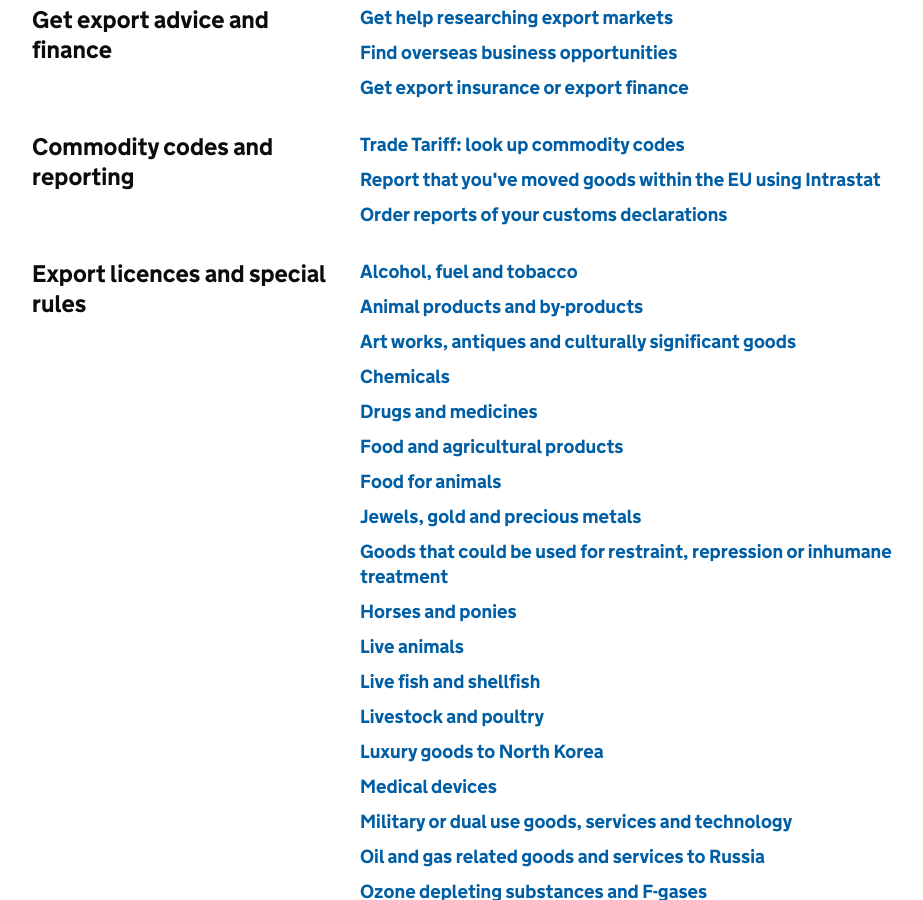
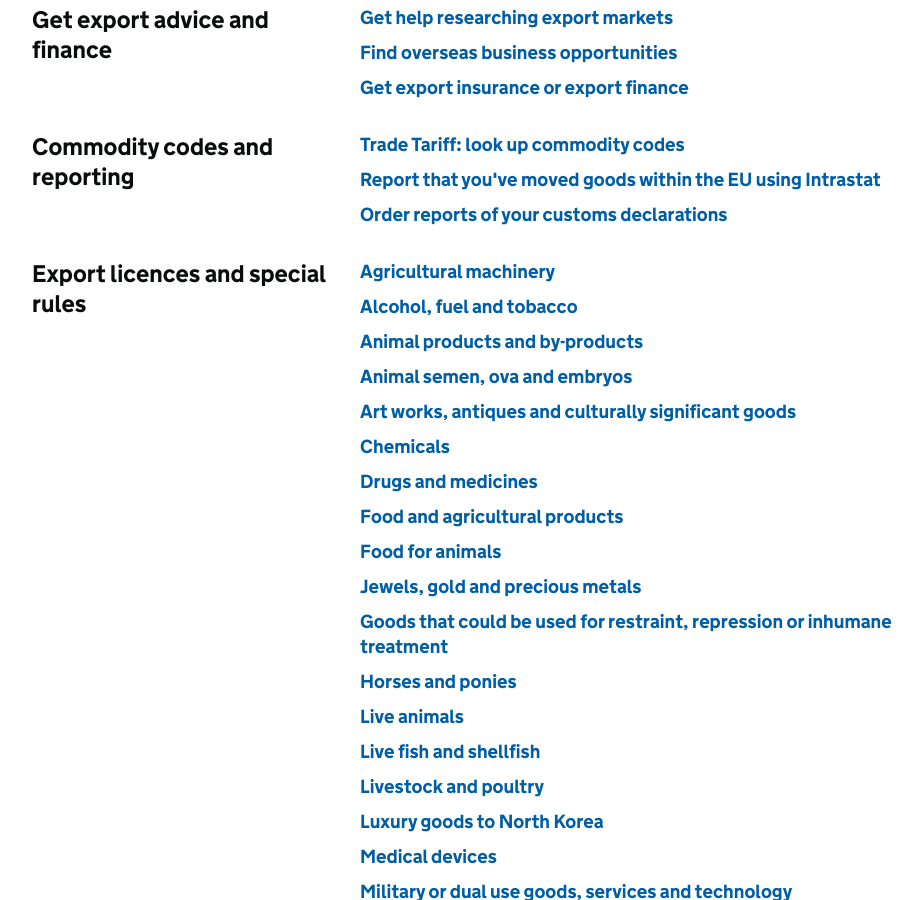
Before and after one commit to alphagov/govuk-import-export-prototype, a Jekyll site: the page built from topic/business-and-self-employed/exporting-and-doing-business-abroad.html, in a window 1280 px wide and 900 px high, scrolled down 646 px. Shown: the whole window, without its empty margins (158-1081 px from the left). Built offline with Jekyll 4.4.1, drawn with Linux system fonts in a browser that asks for light colours.

Commit message:
Update exporting-and-doing-business-abroad.html

```diff
--- a/topic/business-and-self-employed/exporting-and-doing-business-abroad.html
+++ b/topic/business-and-self-employed/exporting-and-doing-business-abroad.html
@@ -38,10 +38,14 @@ index_lists:
 
  - title: Export licences and special rules
    links:
+     - name: Agricultural machinery
+       url: '/guidance/get-a-licence-to-export-agricultural-machinery.html'
      - name: Alcohol, fuel and tobacco
        url: '/guidance/get-permission-to-import-or-export-alcohol-fuel-or-tobacco-excise-goods.html'
      - name: Animal products and by-products
        url: '/guidance/get-a-licence-to-export-furs-skins-and-other-animal-products.html'
+     - name: Animal semen, ova and embryos
+       url: '/guidance/get-a-licence-to-export-animal-semen-ova-embryos.html'
      - name: Art works, antiques and culturally significant goods
        url: '/guidance/get-a-licence-to-export-cultural-goods.html'
      - name: Chemicals
```
